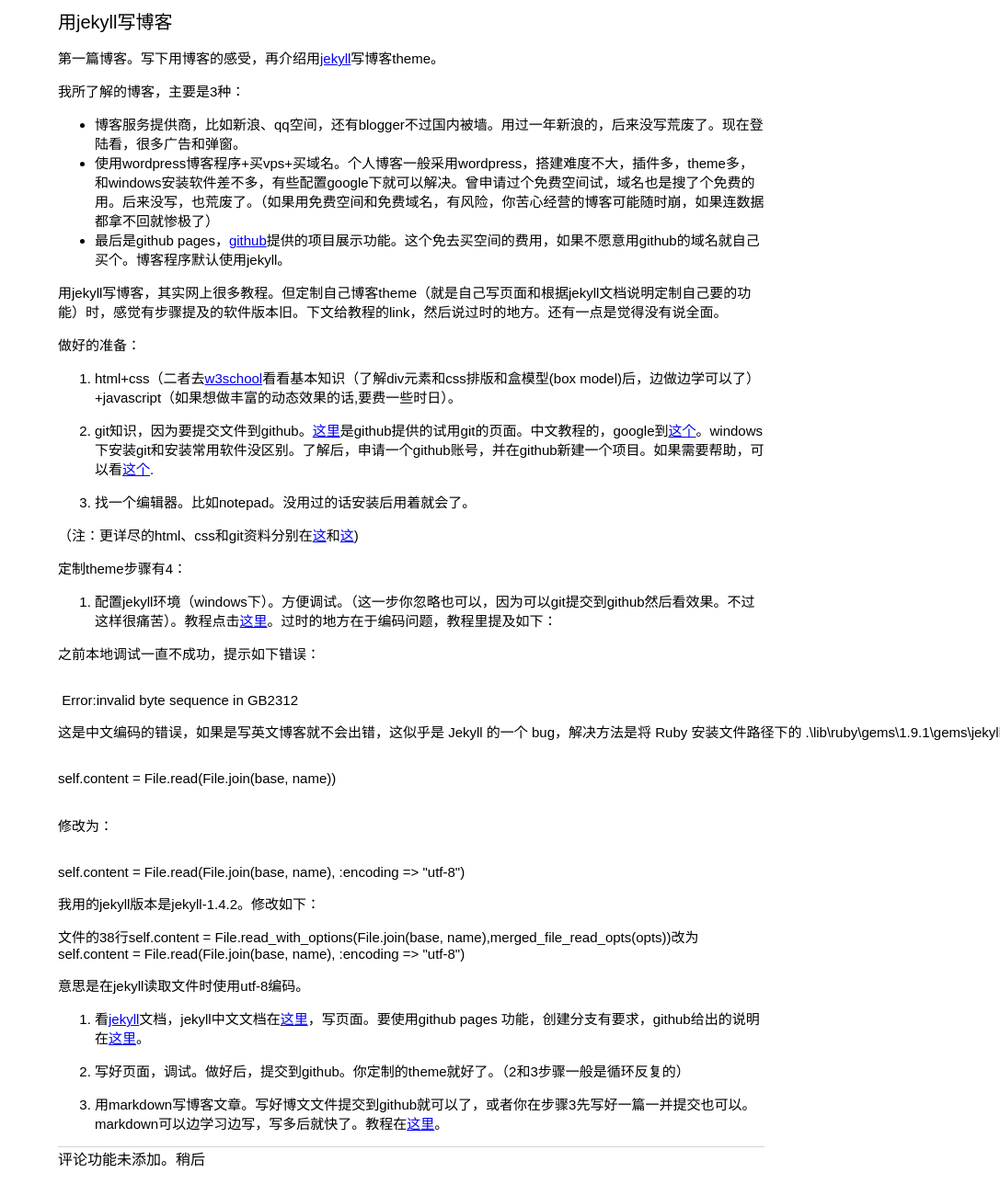
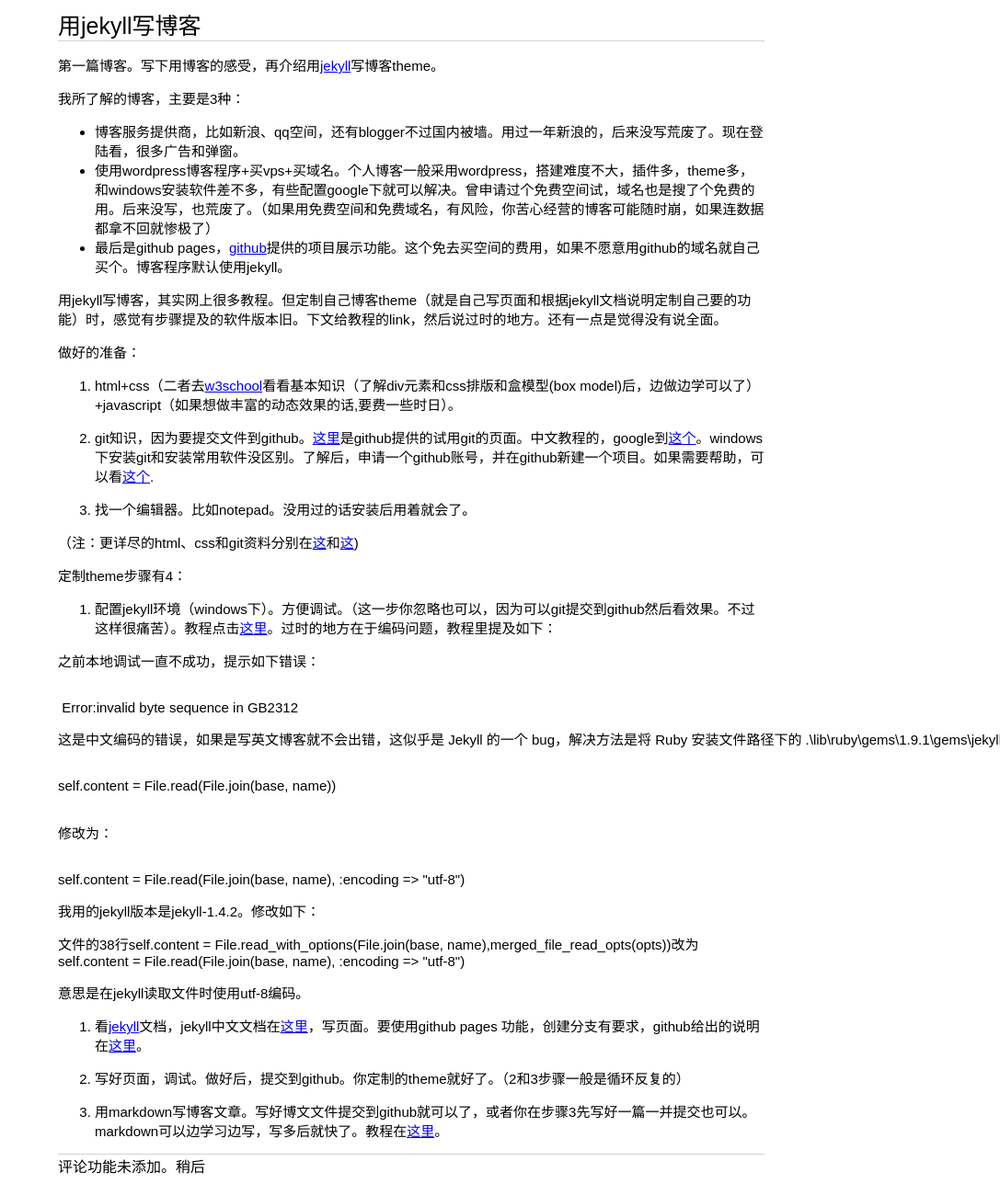
Before and after one commit to tim13/timblog, a Jekyll site: the page built from _posts/2014-01-11-use-jekyll-to-blog.md, in a window 1280 px wide. Shown: the whole page at 92% size, without its empty margins (193-1280 px from the left). Built offline with Jekyll 4.4.1, drawn with Linux system fonts in a browser that asks for light colours; Markdown is read by kramdown in place of the engine named in the settings.

Commit message:
polish post css

```diff
--- a/css/post.css
+++ b/css/post.css
@@ -9,7 +9,8 @@ body {
 }
 
 #title {
-	font-size:20;
+	font-size:25;
+	border-bottom:solid 1px lightgrey;
 }
 
 #main {
```
